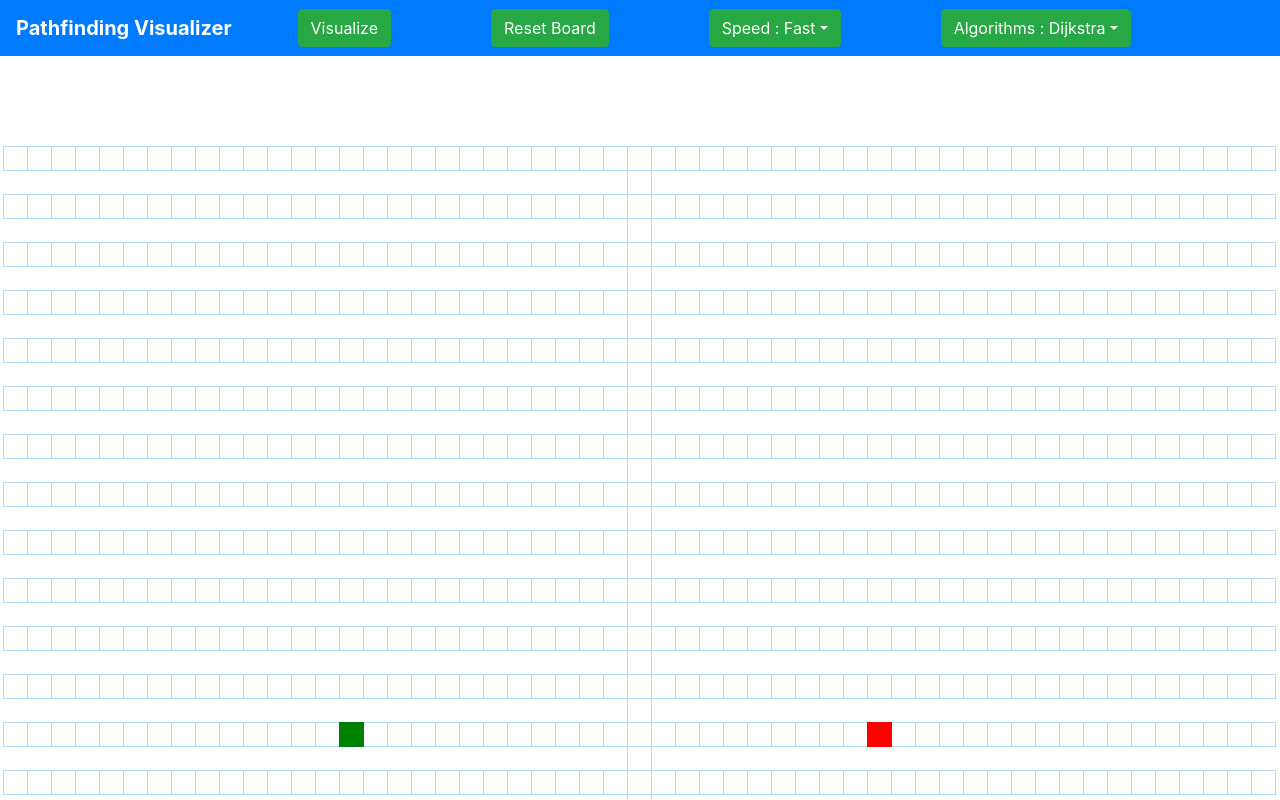
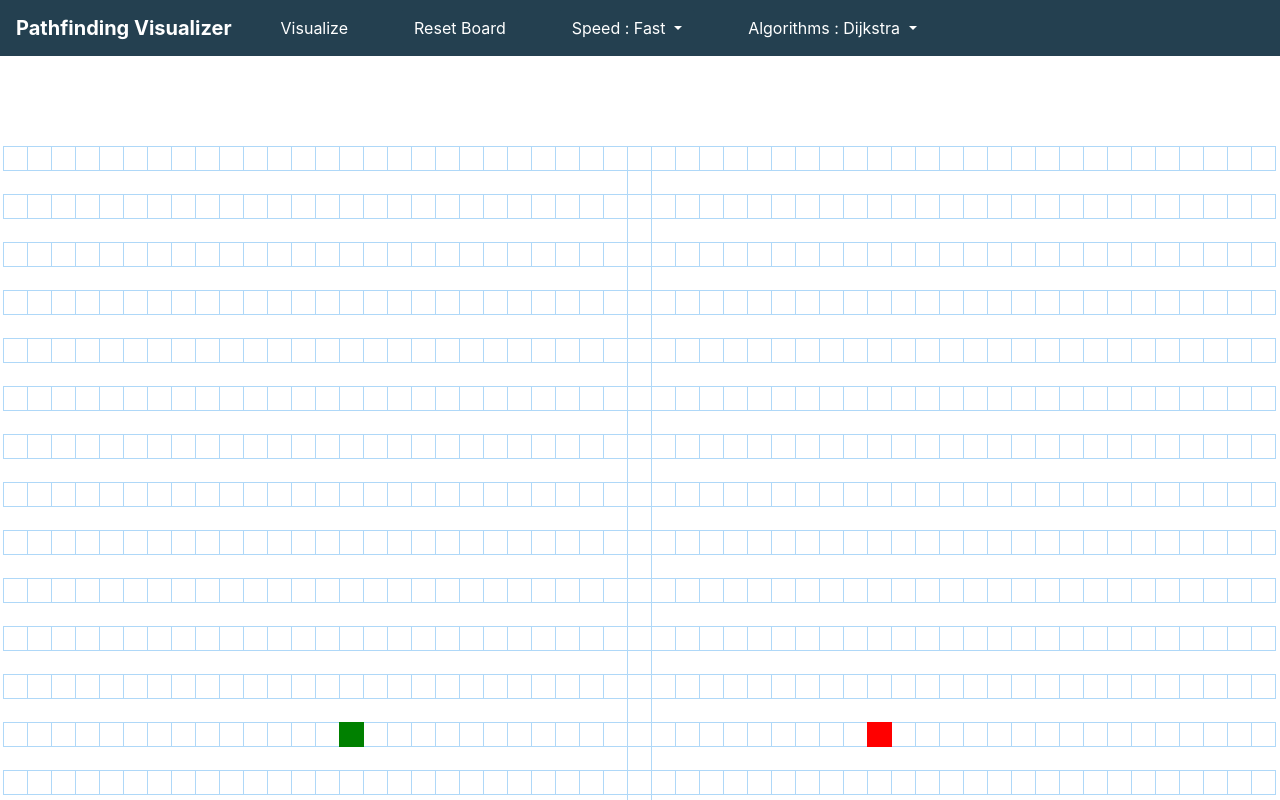
Before and after one commit to mingchengzack/Path-Finding-Visualizer, a React (Create React App) app: page / in a window 1280 px wide. Shown: the top 800 px of the page. Built offline with nearby package versions, Linux system fonts and the light colour scheme.

Commit message:
style changes

```diff
--- a/package.json
+++ b/package.json
@@ -4,6 +4,8 @@
   "version": "0.1.0",
   "private": true,
   "dependencies": {
+    "@material-ui/core": "^4.8.0",
+    "@material-ui/icons": "^4.5.1",
     "@testing-library/jest-dom": "^4.2.4",
     "@testing-library/react": "^9.3.3",
     "@testing-library/user-event": "^7.1.2",
@@ -11,7 +13,8 @@
     "react": "^16.12.0",
     "react-bootstrap": "^1.0.0-beta.16",
     "react-dom": "^16.12.0",
-    "react-scripts": "3.3.0"
+    "react-scripts": "3.3.0",
+    "typeface-roboto": "0.0.75"
   },
   "scripts": {
     "start": "react-scripts start",
--- a/src/App.js
+++ b/src/App.js
@@ -3,6 +3,7 @@ import "./App.css";
 import PathfindingVisualizer from "./components/PathfindingVisualizer";
 import "bootstrap/dist/css/bootstrap.css";
 import "bootstrap/dist/css/bootstrap.min.css";
+import "typeface-roboto";
 
 function App() {
   return (
--- a/src/components/Navbar.css
+++ b/src/components/Navbar.css
@@ -1,8 +1,58 @@
 .navbar-nav > li {
-  padding-left: 50px;
-  padding-right: 50px;
+  padding-left: 20px;
+  padding-right: 20px;
+}
+
+.navbar-custom {
+  background-color: rgb(36, 64, 80);
 }
 
 .navbar-brand {
   font-weight: bold;
+  color: white;
 }
+
+.navbar-brand:hover {
+  color: #1abc9c;
+}
+
+#button {
+  background-color: rgb(36, 64, 80);
+  border-color: rgb(36, 64, 80);
+}
+
+#button:hover {
+  color: #1abc9c;
+}
+
+#button:focus {
+  box-shadow: none;
+}
+
+#dropdown-toggle {
+  background-color: rgb(36, 64, 80);
+  border-color: rgb(36, 64, 80);
+}
+
+#dropdown-toggle:hover {
+  color: #1abc9c;
+}
+
+#dropdown-toggle:focus {
+  box-shadow: none;
+}
+
+/*
+#dropdown-toggle:hover:focus {
+  background-color: #1abc9c;
+  color: white;
+  box-shadow: none;
+} */
+
+#dropdown-item {
+  font-family: "Roboto";
+}
+
+#dropdown-item:hover {
+  background-color: #1abc9c;
+}
--- a/src/components/Navitem.jsx
+++ b/src/components/Navitem.jsx
@@ -1,6 +1,7 @@
 import React, { Component } from "react";
 import { Button } from "react-bootstrap";
 import { Dropdown } from "react-bootstrap";
+import "./Navbar.css";
 
 class Navitem extends Component {
   constructor(props) {
@@ -13,7 +14,7 @@ class Navitem extends Component {
     if (type === "button") {
       return (
         <li>
-          <Button variant="success" onClick={() => this.props.onClick()}>
+          <Button id="button" onClick={() => this.props.onClick()}>
             {this.state.name}
           </Button>
         </li>
@@ -22,8 +23,8 @@ class Navitem extends Component {
       return (
         <li>
           <Dropdown>
-            <Dropdown.Toggle variant="success" id="dropdown-basic">
-              {this.state.name + " : " + this.props.curItem}
+            <Dropdown.Toggle id="dropdown-toggle">
+              {this.state.name + " : " + this.props.curItem + "  "}
             </Dropdown.Toggle>
 
             <Dropdown.Menu>
@@ -32,6 +33,7 @@ class Navitem extends Component {
                   <Dropdown.Item
                     key={item}
                     onSelect={() => this.props.onChangeItem(item)}
+                    id="dropdown-item"
                   >
                     {item}
                   </Dropdown.Item>
--- a/src/components/PathfindingVisualizer.jsx
+++ b/src/components/PathfindingVisualizer.jsx
@@ -54,9 +54,9 @@ class PathfindingVisualizer extends Component {
   render() {
     return (
       <div>
-        <Navbar bg="primary" variant="dark">
+        <Navbar variant="custom">
           <Navbar.Brand href="#home">Pathfinding Visualizer</Navbar.Brand>
-          <Nav className="mr-auto">
+          <Nav>
             <Navitem
               name={"Visualize"}
               type={"button"}
```
Also changed, not shown: 1 other file (tests, documents, lock files or other folders).
